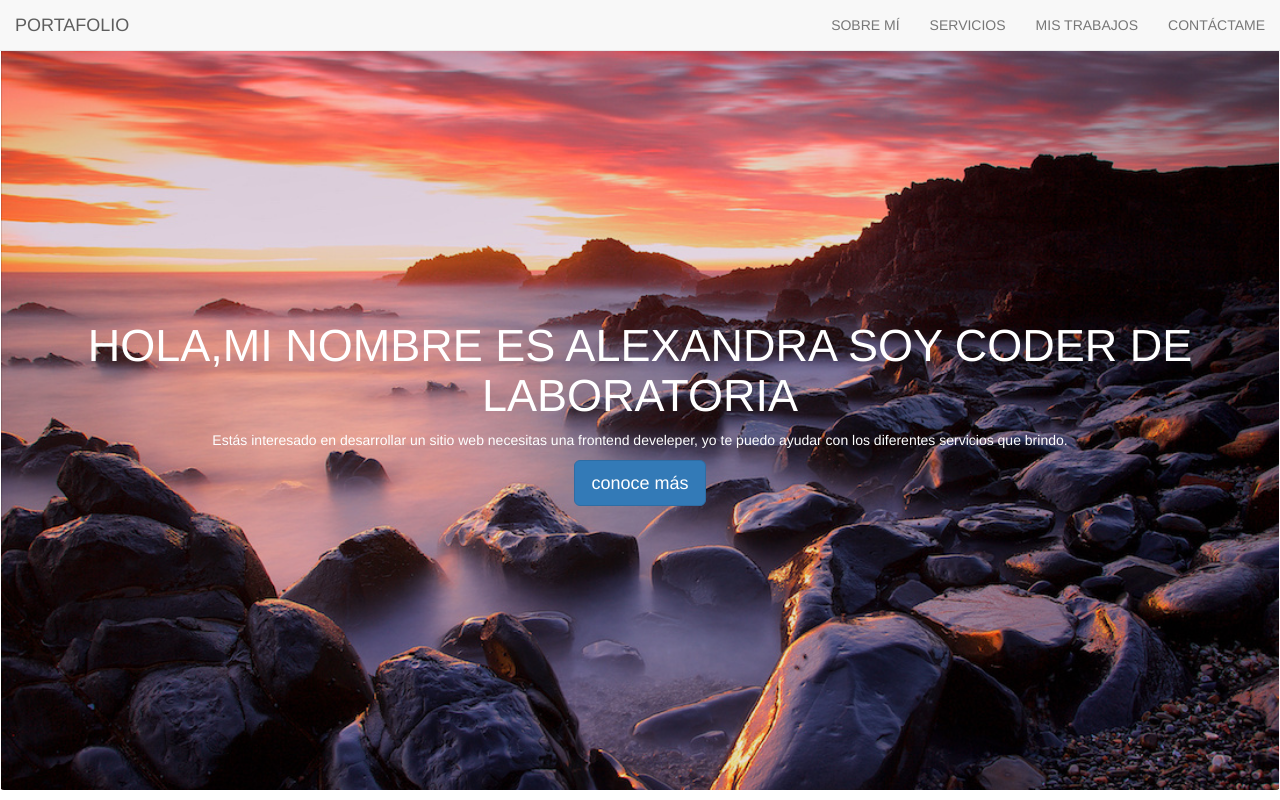
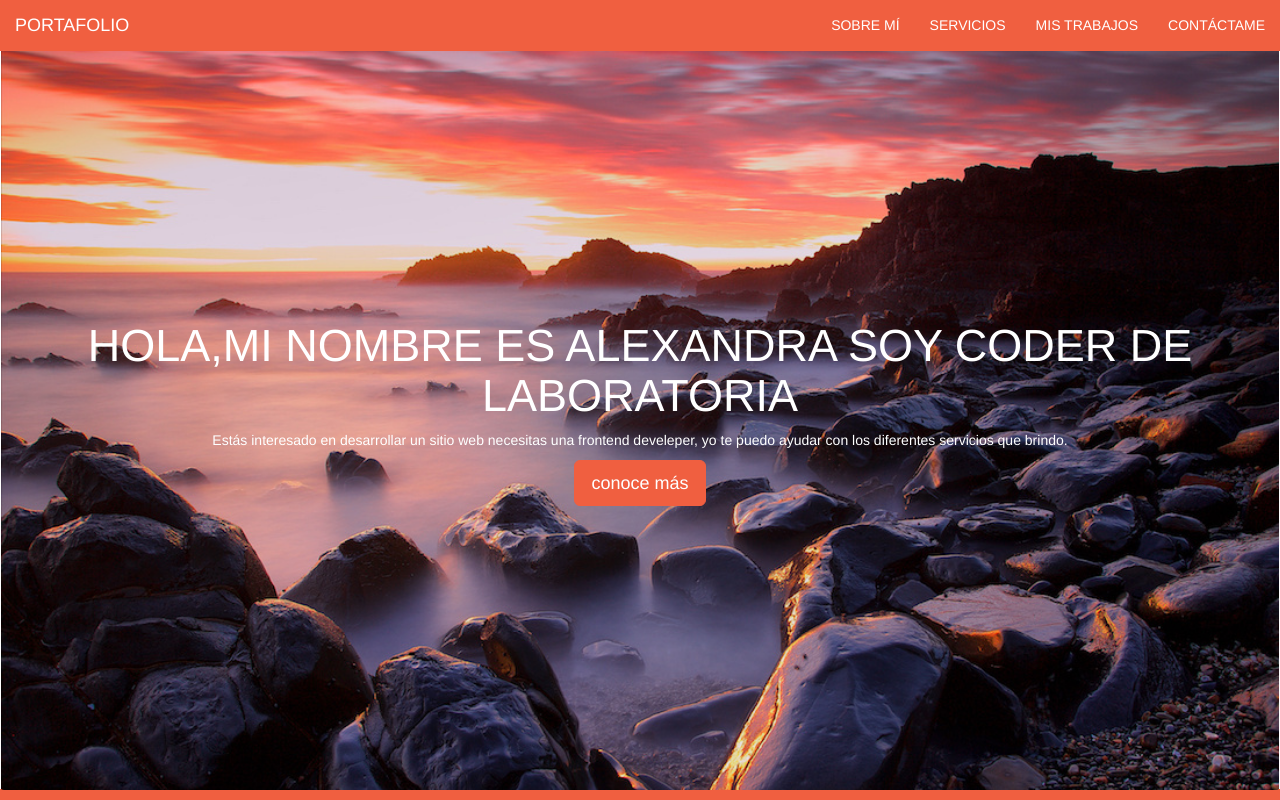
Before and after one commit to Alexandra-Fernandez/portafolio, a plain HTML site: page index.html in a window 1280 px wide. Shown: the top 800 px of the page. Drawn offline with Linux system fonts and the light colour scheme; files whose address does not match are found by name.

Commit message:
subiendo cambios

```diff
--- a/css/main.css
+++ b/css/main.css
@@ -9,7 +9,13 @@
 .encabezado {
 	position: fixed;
 	width: 100%;
+    background-color: #F05F40;
+    border-color: #F05F40;
 }
+.texto_encabezado{
+    color: #FFFFFF;
+}
+
 .mi_nombre {
 	color: #FFFFFF;
 	font-size: 45px;
@@ -24,6 +30,7 @@
 
 }
 .bloque {
+    margin-top: -21px;
 	background-color: #F05F40;
 	width: 100%;
 	height: 300px;
@@ -65,3 +72,7 @@ h3 {
 .contactame {
 	text-align: center;
 }
+#button{
+    background-color: #F05F40;
+    border-color: #F05F40;
+}
--- a/index.html
+++ b/index.html
@@ -5,8 +5,8 @@
 	<meta http-equiv="X-UA-Compatible" content="IE=edge">
     <meta name="viewport" content="width=device-width, initial-scale=1">
 	<title>Portafolio</title>
+	<link rel="stylesheet" type="text/css" href="iconos/style.css">
 	<link rel="stylesheet" type="text/css" href="css/bootstrap.css">
-	<link rel="stylesheet" type="text/css" href="iconos/style.css">
 	<link rel="stylesheet" href="css/main.css">
 
 </head>
@@ -14,7 +14,6 @@
     <header class="img navbar">
         <nav class="navbar navbar-default encabezado navbar-fixed-top">
 		    <div class="container-fluid">
-			    <!-- Brand and toggle get grouped for better mobile display -->
 			    <div class="navbar-header">
 			        <button type="button" class="navbar-toggle collapsed" data-toggle="collapse" data-target="#bs-example-navbar-collapse-1" aria-expanded="false">
 				        <span class="sr-only">Toggle navigation</span>
@@ -22,25 +21,24 @@
 				        <span class="icon-bar"></span>
 				        <span class="icon-bar"></span>
 			        </button>
-			        <a class="navbar-brand" href="#">PORTAFOLIO</a>
+			        <a href="#" class="navbar-brand"><span class="texto_encabezado">PORTAFOLIO</span></a>
 			    </div>
-			    <!-- Collect the nav links, forms, and other content for toggling -->
 			    <div class="collapse navbar-collapse" id="bs-example-navbar-collapse-1">
 			        <ul class="nav navbar-nav navbar-right">
-				        <li><a href="#sobre">SOBRE MÍ</a></li>
-				        <li><a href="#servicios">SERVICIOS</a></li>
-				        <li><a href="#trabajos">MIS TRABAJOS</a></li>
-				        <li><a href="#contactame">CONTÁCTAME</a></li>
+				        <li><a href="#sobre"><span class="texto_encabezado">SOBRE MÍ</span></a></li>
+				        <li><a href="#servicios"><span class="texto_encabezado">SERVICIOS</span></a></li>
+				        <li><a href="#trabajos"><span class="texto_encabezado">MIS TRABAJOS</span></a></li>
+				        <li><a href="#contactame"><span class="texto_encabezado">CONTÁCTAME</span></a></li>
 			        </ul>
-			    </div><!-- /.navbar-collapse -->
-		    </div><!-- /.container-fluid -->
+			    </div>
+		    </div>
 		</nav>
 		<div class="container">
 		    <div class="row">
 				<div class="caja">
 			        <h3 class="mi_nombre">HOLA,MI NOMBRE ES ALEXANDRA SOY CODER DE LABORATORIA<span class="label label-default"></span></h3>
 			        <p class="descripción">Estás interesado en desarrollar un sitio web  necesitas una frontend develeper, yo te puedo ayudar con los diferentes servicios que brindo.</p>
-			        <a class="btn btn-primary btn-lg" href="#" role="button">conoce más</a></p>
+			        <a id="button" class="btn btn-primary btn-lg" href="#" role="button">conoce más</a></p>
 		        </div>
 	        </div>
         </div>
@@ -109,7 +107,7 @@
         <section>
         	<div class="banner_2 jumbotron">
 				<h3>Si quieres saber más de mi proyecto revisa mi github</h3>
-				<a class="btn btn-primary btn-lg" href="#" role="button">Ver mi github</a>
+				<a id="button" class="btn btn-primary btn-lg" href="#" role="button">Ver mi github</a>
 			</div>
     	</section>
     	<footer id="contactame">
```
